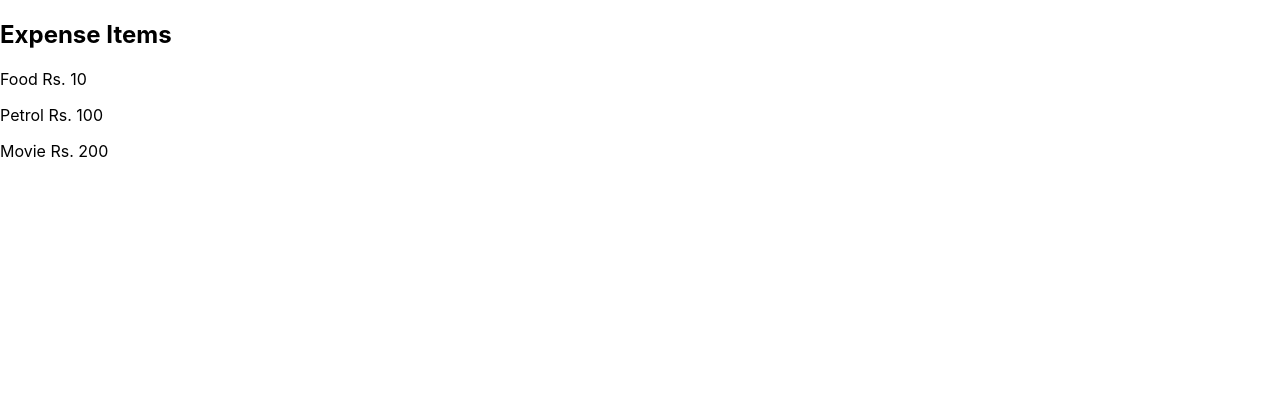
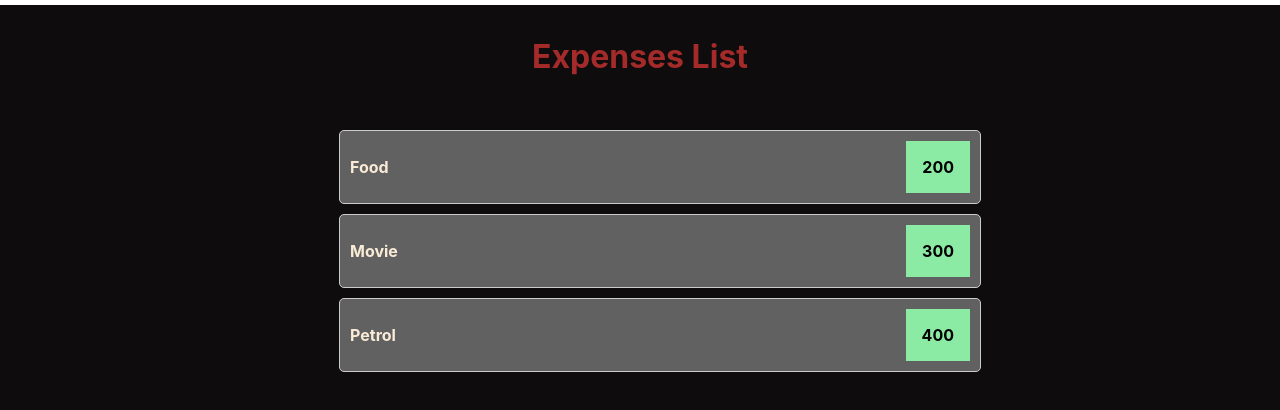
Before and after one commit to vaibhavsingh9798/react-deep-dive, a React (Create React App) app: page / in a window 1280 px wide. Shown: the top 410 px of the page. Built offline with nearby package versions, Linux system fonts and the light colour scheme.

Commit message:
partially dynamic

```diff
--- /dev/null
+++ b/src/components/Expense.css
@@ -0,0 +1,47 @@
+.expenses-container{
+  background-color: rgb(14, 12, 12);
+  height: 100vh;
+  width: 100%;
+  text-align: center;
+ margin-top: -1rem;
+}
+
+.expenses-container h1{
+  color: brown;
+  font-size: 2rem;
+  padding: 2rem;
+}
+
+.expenses-list{
+  display: flex;
+  flex-direction: column; /* Stack items vertically */
+  align-items: center;
+  margin-top: 1rem;
+}
+
+.expense-item{
+    display: flex; /* Create a nested flex container */
+    justify-content: space-between; /* Space out name and price */
+    width: 250px; /* Adjust the width as needed */
+    margin-bottom: 10px;
+    padding: 10px;
+    border: 1px solid #ccc;
+    border-radius: 5px;
+    width: 50%;
+    background-color: rgba(245, 245, 245, 0.365);
+
+}
+
+.expense-name{
+    font-weight: bold;
+    color: antiquewhite;
+    display: flex;
+    justify-content: center;
+    align-items: center;
+}
+.expense-amount{
+    color:  black;
+    font-weight: bold;
+    background-color: rgb(139, 234, 164);
+    padding: 1rem;
+}
--- a/src/components/Expense.js
+++ b/src/components/Expense.js
@@ -1,12 +1,21 @@
+import './Expense.css'
+function Expense(){
 
-function Expense(){
+    let items = [{name:"Food",price:200},{name:"Movie",price:300},{name:"Petrol",price:400}]
    return(
     <>
-  <h2> Expense Items </h2>
-  <p> Food Rs. {10} </p>
-  <p> Petrol Rs. {100} </p>
-  <p> Movie Rs. {200} </p>
-    </>
+       <div className="expenses-container">
+      <h1>Expenses List</h1>
+      <ul className="expenses-list">
+        {items.map((expense, index) => (
+          <li key={index} className="expense-item">
+            <div className="expense-name">{expense.name}</div>
+            <div className="expense-amount">{expense.price}</div>
+          </li>
+        ))}
+      </ul>
+    </div>
+  </>
    )
 }
 
```
